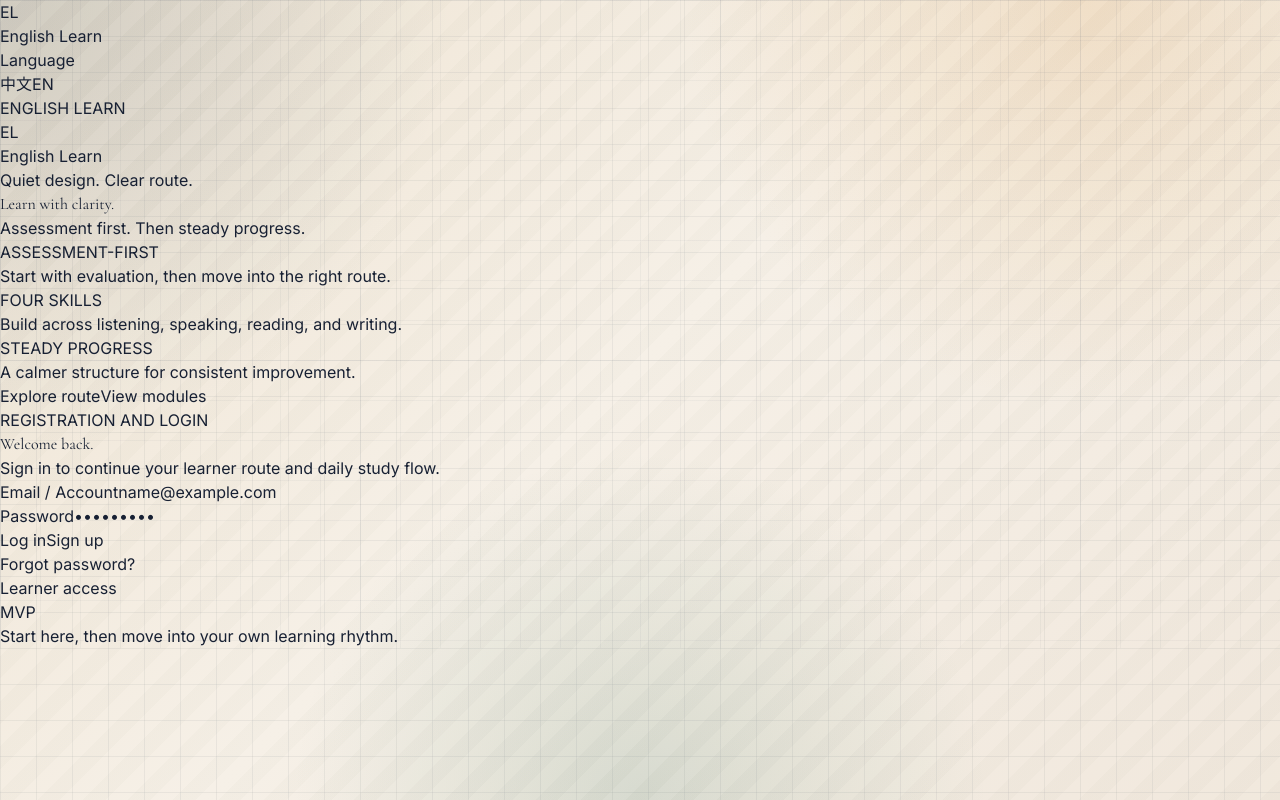
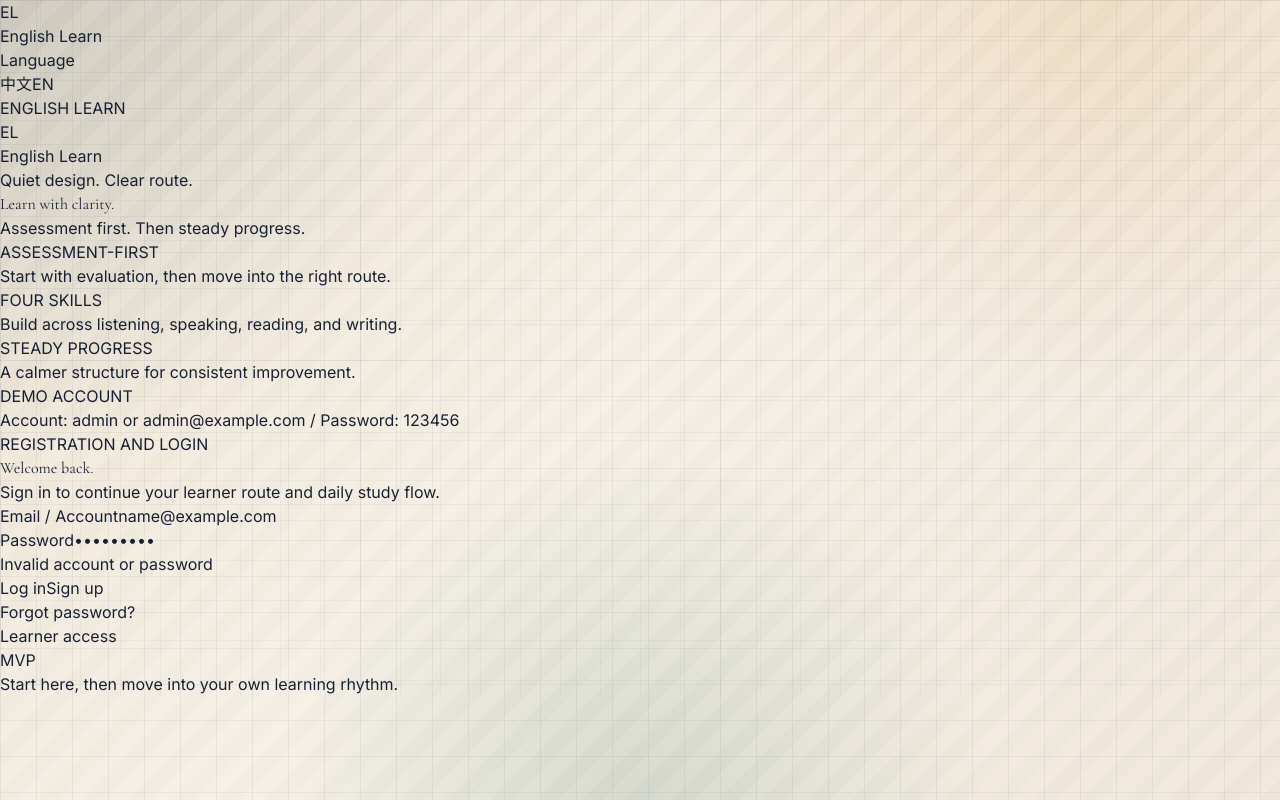
Before and after one commit to Weirdo1111/software, a Next.js app in the folder english-learn/: page /login in a window 1280 px wide. Both pictures are taken after typing "name@example.com", "Sample123" into the empty fields and a click on the button "Log in". Built offline with nearby package versions, Linux system fonts and the light colour scheme; no server answers.

Commit message:
Resolve merge conflicts: merge dev into main

```diff
--- a/english-learn/app/login/page.tsx
+++ b/english-learn/app/login/page.tsx
@@ -3,6 +3,7 @@
 import { useState } from "react";
 import { Cormorant_Garamond, Inter } from "next/font/google";
 import Link from "next/link";
+
 const serif = Cormorant_Garamond({
   subsets: ["latin"],
   weight: ["400", "500", "600", "700"],
@@ -13,10 +14,16 @@ const sans = Inter({
   weight: ["400", "500", "600", "700"],
 });
 
+const DEMO_USERNAME = "admin";
+const DEMO_EMAIL = "admin@example.com";
+const DEMO_PASSWORD = "123456";
+
 export default function LoginPage() {
   const [lang, setLang] = useState<"zh" | "en">("en");
   const [email, setEmail] = useState("");
   const [password, setPassword] = useState("");
+  const [error, setError] = useState("");
+  const [loading, setLoading] = useState(false);
 
   const copy = {
     zh: {
@@ -31,6 +38,7 @@ export default function LoginPage() {
       email: "账号 / 邮箱",
       password: "密码",
       login: "登录",
+      loginLoading: "登录中...",
       register: "注册",
       forgot: "忘记密码？",
       feature1Title: "Assessment-first",
@@ -40,6 +48,11 @@ export default function LoginPage() {
       feature3Title: "Steady progress",
       feature3Text: "用更清晰的节奏与反馈保持成长。",
       footerNote: "Quiet design. Clear route.",
+      demoTitle: "演示账号",
+      demoText: "账号：admin 或 admin@example.com / 密码：123456",
+      invalid: "账号或密码错误",
+      accessTitle: "Learner access",
+      accessText: "从登录开始，进入属于你的学习节奏。",
     },
     en: {
       brand: "English Learn",
@@ -53,6 +66,7 @@ export default function LoginPage() {
       email: "Email / Account",
       password: "Password",
       login: "Log in",
+      loginLoading: "Signing in...",
       register: "Sign up",
       forgot: "Forgot password?",
       feature1Title: "Assessment-first",
@@ -62,23 +76,34 @@ export default function LoginPage() {
       feature3Title: "Steady progress",
       feature3Text: "A calmer structure for consistent improvement.",
       footerNote: "Quiet design. Clear route.",
+      demoTitle: "Demo account",
+      demoText: "Account: admin or admin@example.com / Password: 123456",
+      invalid: "Invalid account or password",
+      accessTitle: "Learner access",
+      accessText: "Start here, then move into your own learning rhythm.",
     },
   }[lang];
 
   const handleSubmit = async (e: React.FormEvent) => {
     e.preventDefault();
+    setError("");
+    setLoading(true);
 
-    console.log({
-      email,
-      password,
-    });
+    const normalized = email.trim().toLowerCase();
+    const validUser =
+      normalized === DEMO_USERNAME || normalized === DEMO_EMAIL;
+    const validPassword = password === DEMO_PASSWORD;
 
-    // 这里接你自己的登录接口
-    // await fetch("/api/auth/sign-in", {
-    //   method: "POST",
-    //   headers: { "Content-Type": "application/json" },
-    //   body: JSON.stringify({ email, password }),
-    // });
+    if (validUser && validPassword) {
+      localStorage.setItem("demo_logged_in", "true");
+      localStorage.setItem("demo_user", normalized);
+      window.dispatchEvent(new Event("demo-auth-changed"));
+      window.location.href = "/dashboard";
+      return;
+    }
+
+    setLoading(false);
+    setError(copy.invalid);
   };
 
   return (
@@ -161,7 +186,9 @@ export default function LoginPage() {
                   </div>
 
                   <div className="text-sm leading-6 text-slate-500">
-                    <div className="font-medium text-[#22314d]">English Learn</div>
+                    <div className="font-medium text-[#22314d]">
+                      English Learn
+                    </div>
                     <div>{copy.footerNote}</div>
                   </div>
                 </div>
@@ -191,20 +218,13 @@ export default function LoginPage() {
                   />
                 </div>
 
-                <div className="mt-10 flex flex-wrap gap-4">
-                  <button
-                    type="button"
-                    className="rounded-full bg-[#22314d] px-6 py-3.5 text-sm font-semibold text-white shadow-sm transition hover:translate-y-[-1px]"
-                  >
-                    {lang === "zh" ? "了解学习路径" : "Explore route"}
-                  </button>
-
-                  <button
-                    type="button"
-                    className="rounded-full border border-slate-300 bg-white/80 px-6 py-3.5 text-sm font-semibold text-[#22314d] transition hover:bg-white"
-                  >
-                    {lang === "zh" ? "查看模块" : "View modules"}
-                  </button>
+                <div className="mt-10 rounded-[28px] border border-slate-200 bg-white/80 p-5">
+                  <div className="mb-2 text-[11px] font-semibold tracking-[0.24em] text-slate-500">
+                    {copy.demoTitle.toUpperCase()}
+                  </div>
+                  <p className="text-[15px] leading-7 text-slate-600">
+                    {copy.demoText}
+                  </p>
                 </div>
               </div>
             </div>
@@ -241,20 +261,27 @@ export default function LoginPage() {
                   onChange={setPassword}
                 />
 
+                {error ? (
+                  <div className="rounded-[20px] border border-red-300/20 bg-red-400/10 px-4 py-3 text-sm text-red-200">
+                    {error}
+                  </div>
+                ) : null}
+
                 <div className="pt-2">
                   <button
                     type="submit"
-                    className="h-15 flex h-14 w-full items-center justify-center rounded-[22px] bg-white text-base font-semibold text-[#22314d] transition hover:translate-y-[-1px] hover:bg-[#f8f5ef]"
+                    disabled={loading}
+                    className="flex h-14 w-full items-center justify-center rounded-[22px] bg-white text-base font-semibold text-[#22314d] transition hover:translate-y-[-1px] hover:bg-[#f8f5ef] disabled:cursor-not-allowed disabled:opacity-70"
                   >
-                    {copy.login}
+                    {loading ? copy.loginLoading : copy.login}
                   </button>
 
                   <Link
-  href="/register"
-  className="mt-4 flex h-14 w-full items-center justify-center rounded-[22px] border border-white/15 bg-white/5 text-base font-semibold text-white transition hover:bg-white/10"
->
-  {copy.register}
-</Link>
+                    href="/register"
+                    className="mt-4 flex h-14 w-full items-center justify-center rounded-[22px] border border-white/15 bg-white/5 text-base font-semibold text-white transition hover:bg-white/10"
+                  >
+                    {copy.register}
+                  </Link>
                 </div>
 
                 <div className="pt-1 text-center">
@@ -270,7 +297,7 @@ export default function LoginPage() {
               <div className="mt-8 rounded-[28px] border border-white/10 bg-white/5 p-5">
                 <div className="mb-3 flex items-center justify-between gap-3">
                   <div className="text-lg font-semibold text-white">
-                    {lang === "zh" ? "Learner access" : "Learner access"}
+                    {copy.accessTitle}
                   </div>
                   <span className="rounded-full border border-[#9d8a61] px-3 py-1 text-[11px] font-semibold tracking-[0.2em] text-[#e4d2ab]">
                     MVP
@@ -278,9 +305,7 @@ export default function LoginPage() {
                 </div>
 
                 <p className="text-[15px] leading-7 text-slate-300">
-                  {lang === "zh"
-                    ? "从登录开始，进入属于你的学习节奏。"
-                    : "Start here, then move into your own learning rhythm."}
+                  {copy.accessText}
                 </p>
               </div>
             </div>
@@ -320,7 +345,7 @@ function Field({
   onChange: (value: string) => void;
 }) {
   return (
-    <div className="rounded-[24px] border border-white/10 bg-white/6 p-4 backdrop-blur-sm">
+    <div className="rounded-[24px] border border-white/10 bg-white/5 p-4 backdrop-blur-sm">
       <label className="mb-2 block text-sm font-medium text-slate-300">
         {label}
       </label>
```
Also changed, not shown: english-learn/components/app-shell.tsx (+50 -3 lines).
